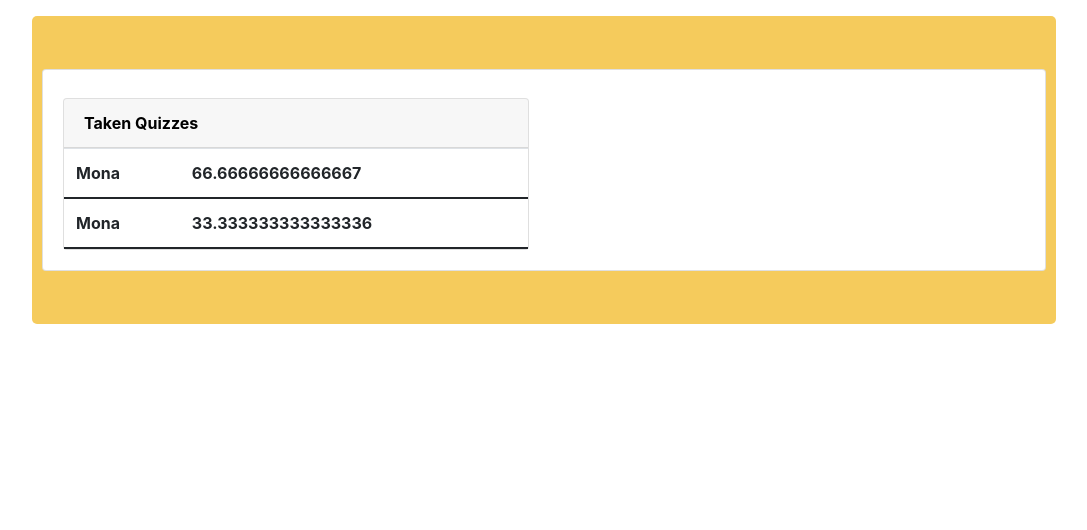
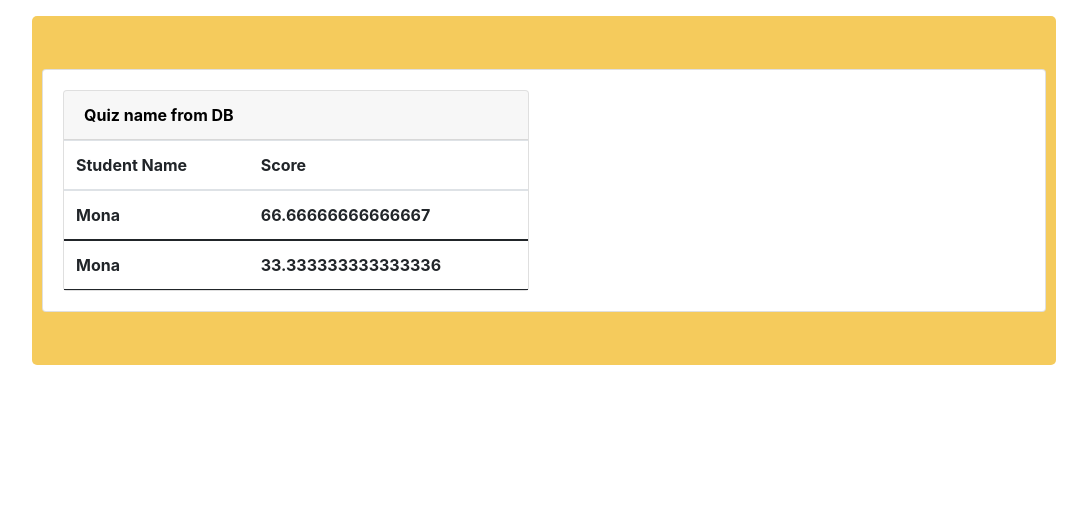
Before and after one commit to x3bodee/Quiz-project, a Django app: page /result/ in a window 1280 px wide. Shown: the part 56-586 px from the top of the page, without its empty margins (96-1183 px from the left). Run offline with Django 3.2, Linux system fonts and the light colour scheme; data comes from the database, SQL or seed files in the repository; lists and menus that the app fills with data are empty.

Commit message:
shows result2

```diff
--- a/quiz/templates/quiz/myquizes.html
+++ b/quiz/templates/quiz/myquizes.html
@@ -53,7 +53,7 @@
       <div class="card-footer text-muted">
         <a type="button" class="btn btn-outline-success">Update</a>
         <a type="button" class="btn btn-outline-danger"  href="{% url 'delete_quiz' pk=myquiz.id%}"> delete </a>
-        <a type="button" class="btn btn-outline-warning" href="" >Result</a>
+        <a type="button" class="btn btn-outline-warning" href="{% url 'results_view'  %}" >Result</a>
 
 
     </div>
--- a/result/templates/quizresult.html
+++ b/result/templates/quizresult.html
@@ -19,9 +19,7 @@
     <div class="col-md-6 col-sm-8 col-12">
 
 
-    <h2>{{result.score}}</h2>
-    <h2>{{result.quiz}}</h2>
-    <h2>{{result.user}}</h2>
+
 
 
 
@@ -31,15 +29,19 @@
 
 <div class="card">
     <div class="card-header">
-      <strong>Taken Quizzes</strong>
+      <strong>Quiz name from DB</strong>
 
     </div>
     <table class="table mb-0">
-        {% for result in  results %}
+
       <thead>
         <tr>
-          <th>{{result.user}}</th>
+          <th>Student Name</th>
+          <th>Score</th></tr>
 
+          {% for result in  results %}
+
+          <tr> <th>{{result.user}}</th>
           <th>{{result.score}}</th>
         </tr>
       </thead>
```
Also changed, not shown: db.sqlite3.
